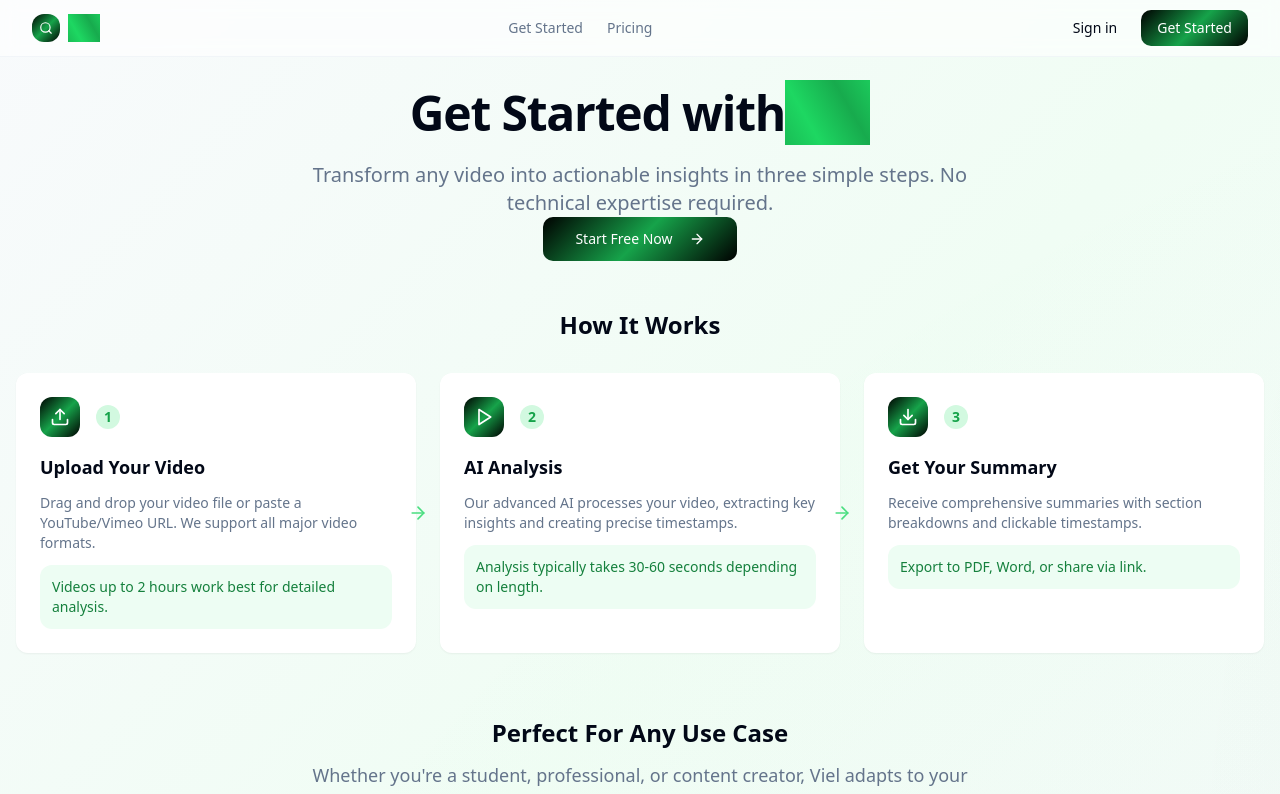
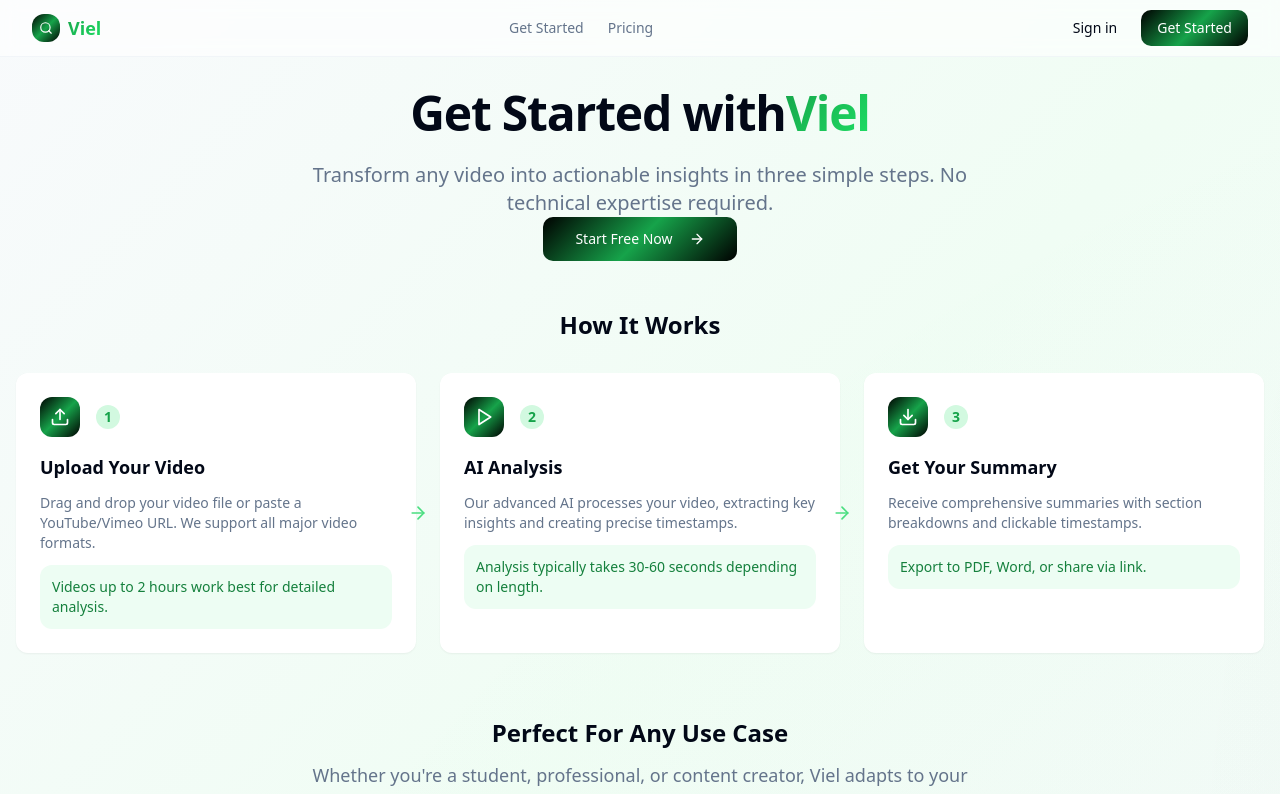
Before and after one commit to Articial-space/echo-video-burst, a React (Vite) app: page /get-started in a window 1280 px wide. Shown: the top 794 px of the page. Built offline with nearby package versions, Linux system fonts and the light colour scheme.

Commit message:
Fix Viel logo gradient
Reverted the "lava lamp" effect for the "Viel" logo and applied a green gradient.

```diff
--- a/src/components/Header.tsx
+++ b/src/components/Header.tsx
@@ -23,7 +23,7 @@ const Header = () => {
           <div className="h-7 w-7 rounded-lg bg-brand-gradient flex items-center justify-center">
             <Search className="h-3.5 w-3.5 text-white" />
           </div>
-          <span className="text-lg font-bold lava-lamp">
+          <span className="text-lg font-bold brand-text-gradient">
             Viel
           </span>
         </Link>
--- a/src/index.css
+++ b/src/index.css
@@ -260,55 +260,21 @@ All colors MUST be HSL.
   }
 }
 
-/* Lava Lamp Animation - Text-only gradient like 1.1.1.1 */
-.lava-lamp {
-  background: var(--lava-gradient-1);
-  background-size: 400% 400%;
-  animation: lava-flow 6s ease-in-out infinite;
-  font-weight: 700;
-  letter-spacing: -0.02em;
+/* Simple Green Gradient Text */
+.brand-text-gradient {
+  background: linear-gradient(135deg, hsl(var(--brand-green-600)) 0%, hsl(var(--brand-green-400)) 100%);
   -webkit-background-clip: text;
   -webkit-text-fill-color: transparent;
   background-clip: text;
   color: transparent;
   display: inline;
-  /* Remove any potential spacing */
-  padding: 0;
-  margin: 0;
-  border: none;
-  outline: none;
-  /* Ensure background only shows through text */
-  background-attachment: fixed;
 }
 
 /* Fallback for browsers that don't support background-clip: text */
 @supports not (-webkit-background-clip: text) {
-  .lava-lamp {
+  .brand-text-gradient {
     color: hsl(var(--brand-green-600));
     background: none;
     -webkit-text-fill-color: initial;
   }
 }
-
-@keyframes lava-flow {
-  0% {
-    background: var(--lava-gradient-1);
-    background-position: 0% 50%;
-  }
-  25% {
-    background: var(--lava-gradient-2);
-    background-position: 100% 30%;
-  }
-  50% {
-    background: var(--lava-gradient-3);
-    background-position: 50% 100%;
-  }
-  75% {
-    background: var(--lava-gradient-2);
-    background-position: 20% 80%;
-  }
-  100% {
-    background: var(--lava-gradient-1);
-    background-position: 0% 50%;
-  }
-}
--- a/src/pages/EmailVerification.tsx
+++ b/src/pages/EmailVerification.tsx
@@ -108,7 +108,7 @@ const EmailVerification = () => {
               <div className="h-8 w-8 rounded-lg bg-brand-gradient flex items-center justify-center">
                 <Search className="h-4 w-4 text-white" />
               </div>
-              <span className="text-xl font-bold lava-lamp">
+              <span className="text-xl font-bold brand-text-gradient">
                 Viel
               </span>
             </Link>
--- a/src/pages/GetStarted.tsx
+++ b/src/pages/GetStarted.tsx
@@ -60,7 +60,7 @@ const GetStarted = () => {
           <div className="text-center space-y-6 mb-12">
             <h1 className="text-4xl md:text-5xl font-bold tracking-tight">
               Get Started with
-              <span className="block lava-lamp">
+              <span className="block brand-text-gradient">
                 Viel
               </span>
             </h1>
--- a/src/pages/Index.tsx
+++ b/src/pages/Index.tsx
@@ -213,7 +213,7 @@ const Index = () => {
                 <div className="h-6 w-6 rounded bg-brand-gradient flex items-center justify-center">
                   <Search className="h-3 w-3 text-white" />
                 </div>
-                <span className="font-semibold lava-lamp">Viel</span>
+                <span className="font-semibold brand-text-gradient">Viel</span>
               </div>
 
               <div className="flex items-center space-x-6 text-sm text-muted-foreground">
--- a/src/pages/SignIn.tsx
+++ b/src/pages/SignIn.tsx
@@ -178,7 +178,7 @@ const SignIn = () => {
               <div className="h-8 w-8 rounded-lg bg-brand-gradient flex items-center justify-center">
                 <Search className="h-4 w-4 text-white" />
               </div>
-              <span className="text-xl font-bold lava-lamp">
+              <span className="text-xl font-bold brand-text-gradient">
                 Viel
               </span>
             </Link>
```
